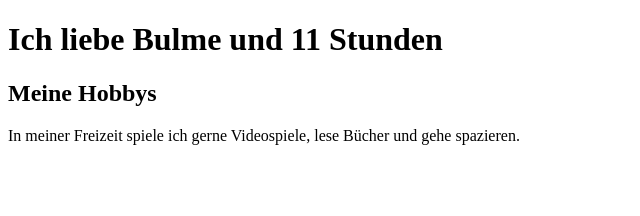
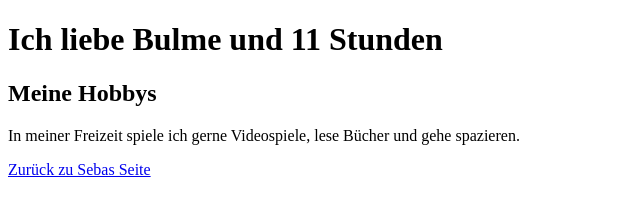
Before and after one commit to salma-bachar/WebsiteSBFKSA, a plain HTML site: page index.html in a window 1280 px wide. Shown: the whole page, without its empty margins (0-640 px from the left). Drawn offline with Linux system fonts and the light colour scheme.

Commit message:
Update index.html
meine Website

```diff
--- a/index.html
+++ b/index.html
@@ -11,6 +11,7 @@
     <section>
         <h2>Meine Hobbys</h2>
         <p>In meiner Freizeit spiele ich gerne Videospiele, lese Bücher und gehe spazieren.</p>
+        <a href="seba.html" >Zurück zu Sebas Seite</a>
     </section>
 
 </body>
```
